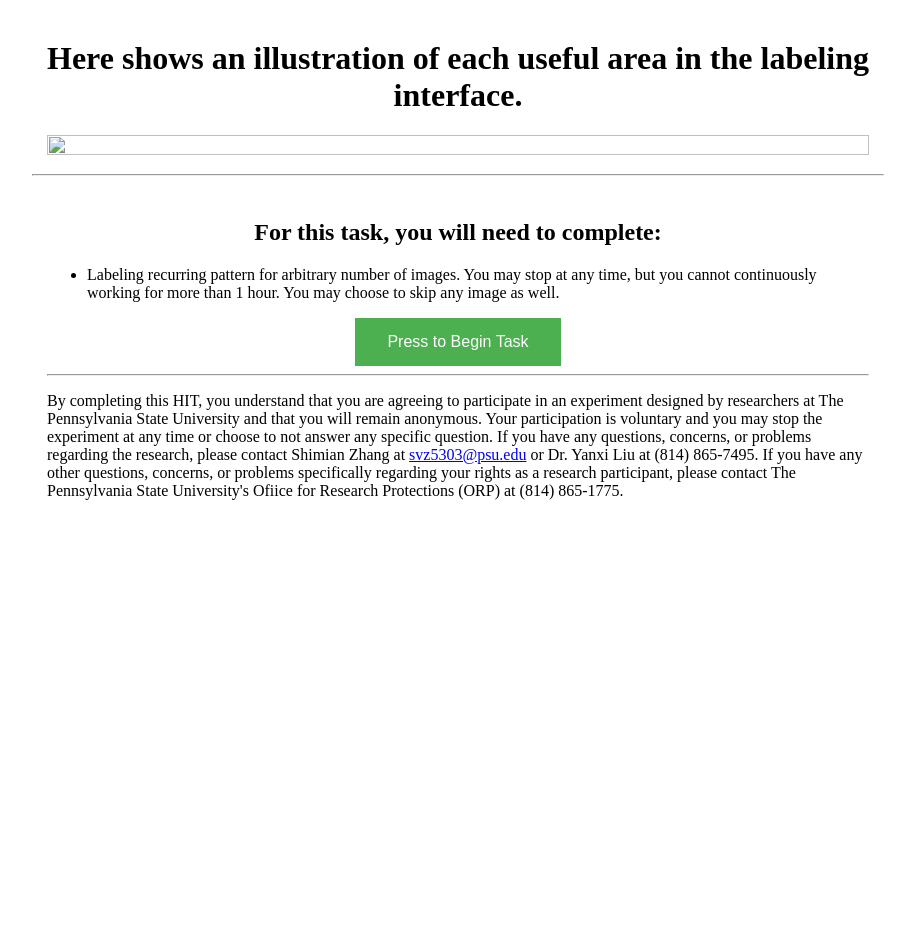
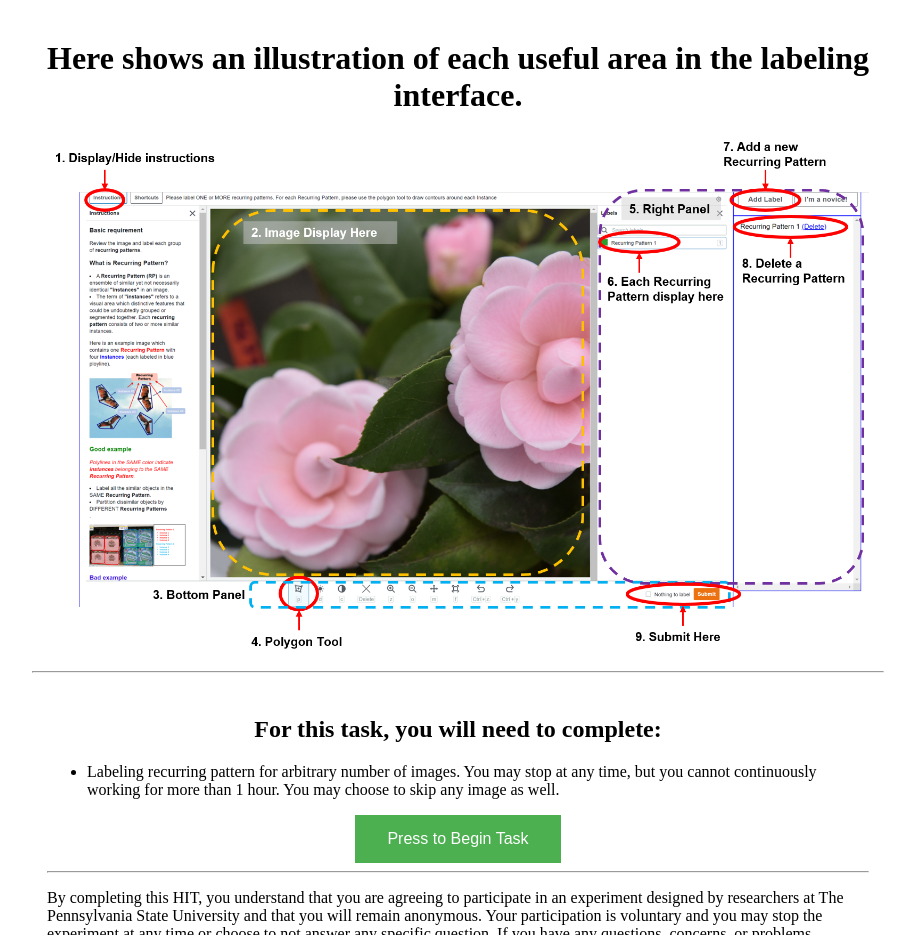
Before and after one commit to Alexis97/RP-Interface, a plain HTML site: page index.html in a window 1280 px wide. Shown: the part 1533-2468 px from the top of the page, without its empty margins (182-1097 px from the left). Before the commit the page ends 2089 px from the top, so only its background shows below. Drawn offline with nearby package versions, Linux system fonts and the light colour scheme; the site is published under a folder, as on GitHub Pages, so addresses that start at the root find nothing.

Commit message:
update figure link

```diff
--- a/index.html
+++ b/index.html
@@ -85,7 +85,7 @@
             <h1 style="text-align:center">
                 Here shows an illustration of each useful area in the labeling interface.
             </h1>
-            <img class="img-examples" src='/figures/intro/ui.png'>
+            <img class="img-examples" src='figures/intro/ui.png'>
         </div>
 
         <hr style="text-align:left;margin-left:0">
```
